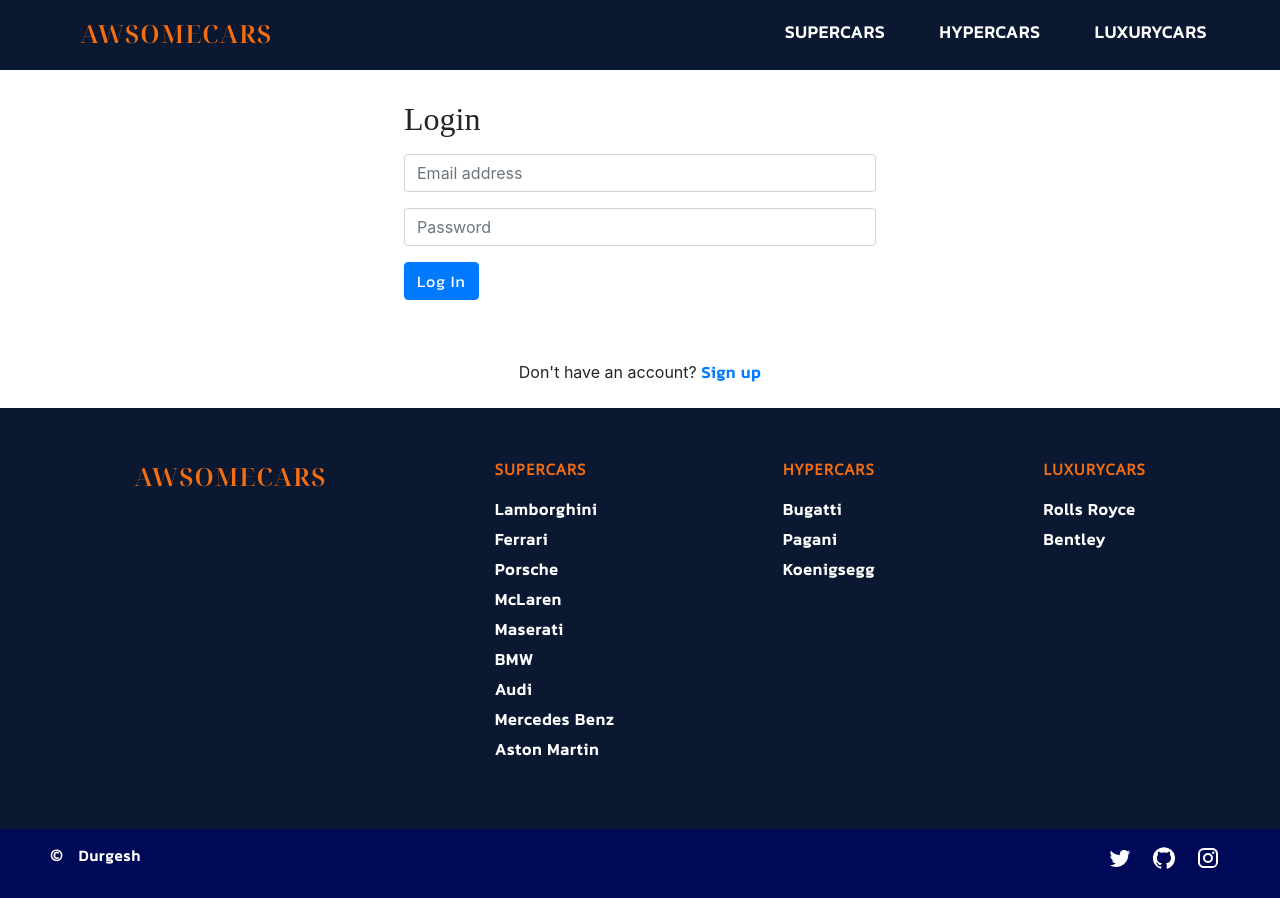
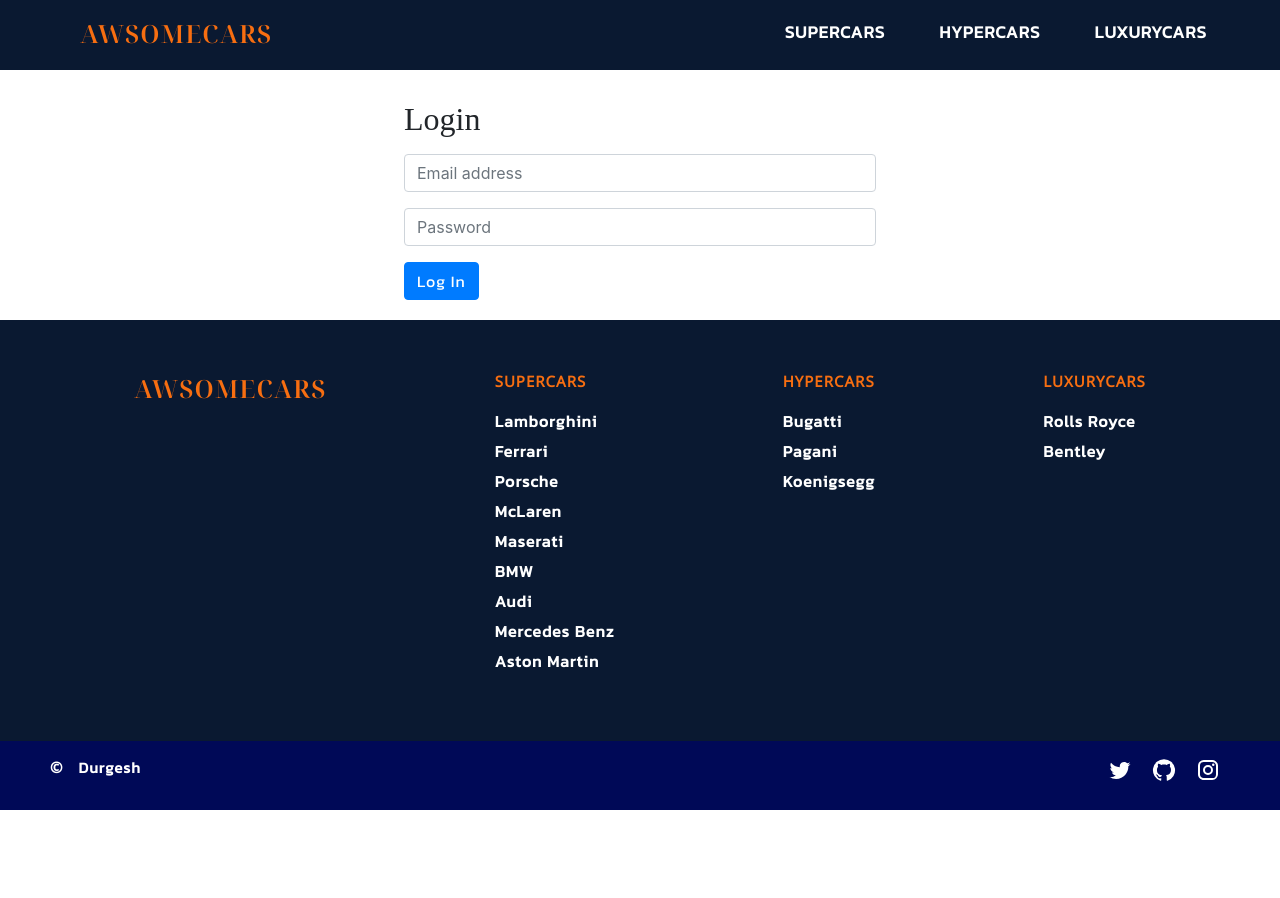
Before and after one commit to Ballasaidurgesh/awsomecars, a React (Create React App) app in the folder client/: page /login in a window 1280 px wide. After the commit the page ends 810 px from the top, so only its background shows below. Built offline with nearby package versions, Linux system fonts and the light colour scheme; no server answers; a web font is replaced by a local one.

Commit message:
remove signup

```diff
--- a/client/src/components/App.jsx
+++ b/client/src/components/App.jsx
@@ -8,7 +8,6 @@ import Cars from "./Cars";
 import Home from "./Home";
 import Addnews from "./addData/Addnews";
 import Login from "./Login";
-import Signup from "./Signup";
 import { UserAuthContextProvider } from "./context/UserAuthContext";
 import Admin from "./Admin";
 import ProtectedRoute from "./ProtectedRoute";
@@ -23,7 +22,7 @@ function App() {
           <Route path="/model/:id" element={<Model />} />
           <Route path="/cars/:brand" element={<Cars />} />
           <Route path="login" element={<Login />} />
-          <Route path="signup" element={<Signup />} />
+
           <Route
             path="admin"
             element={
--- a/client/src/components/Login.js
+++ b/client/src/components/Login.js
@@ -1,5 +1,5 @@
 import React, { useState } from "react";
-import { Link, useNavigate } from "react-router-dom";
+import { useNavigate } from "react-router-dom";
 import { Alert, Form } from "react-bootstrap";
 import { Button } from "react-bootstrap";
 import { useUserAuth } from "./context/UserAuthContext";
@@ -52,9 +52,6 @@ export default function Login() {
           </div>
         </Form>
       </div>
-      <div className="p-4 box mt-3 text-center">
-        Don't have an account? <Link to="/signup">Sign up</Link>
-      </div>
     </>
   );
 }
```
